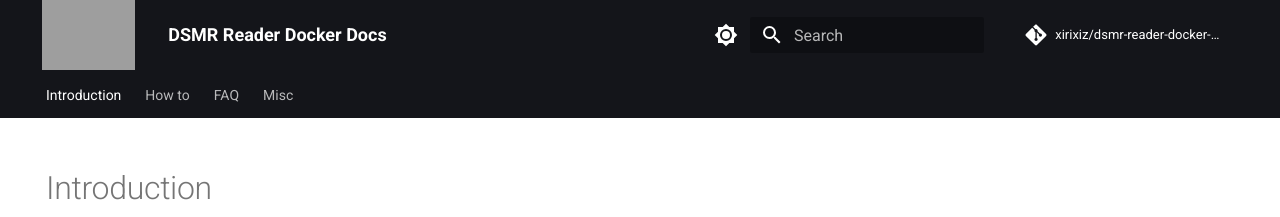
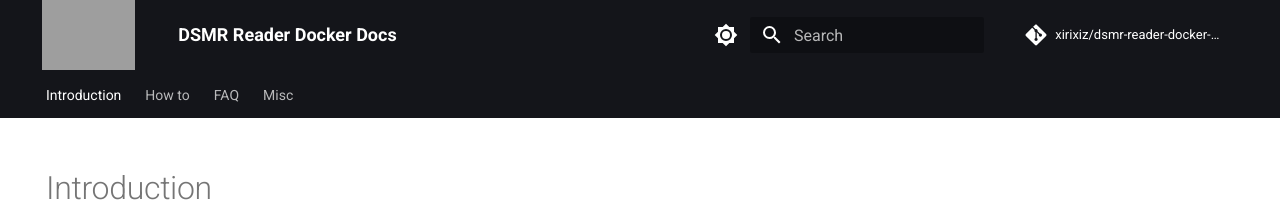
Before and after one commit to xirixiz/dsmr-reader-docker-docs, an MkDocs documentation site: the page built from docs/index.md, in a window 1280 px wide. Shown: the top 217 px of the page. Built offline with MkDocs 1.6.1 and Material for MkDocs 9.7.7, drawn with Linux system fonts in a browser that asks for light colours; comment, search, counter and statistics services are not loaded; grey boxes are pictures that could not be loaded.

Commit message:
Update extra.css

```diff
--- a/docs/stylesheets/extra.css
+++ b/docs/stylesheets/extra.css
@@ -1,7 +1,7 @@
 .md-header__button.md-logo {
   margin-top: 0;
   margin-bottom: 0;
-  margin-right: 0.25rem;
+  margin-right: 0.75rem;
   margin-left: 0;
   padding-top: 0;
   padding-bottom: 0;
```
